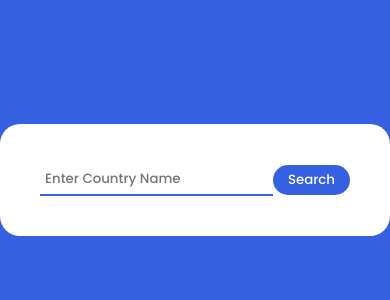
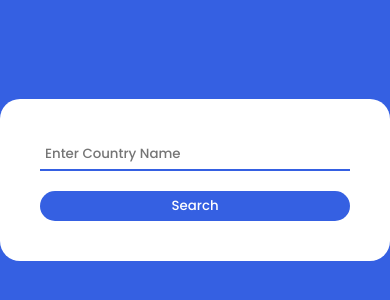
Before and after one commit to redaali1997/countries-api, a plain HTML site: page index.html in a window 390 px wide. Shown: the part 242-542 px from the top of the page. Drawn offline with Linux system fonts and the light colour scheme.

Commit message:
Fix some styles

```diff
--- a/script.js
+++ b/script.js
@@ -8,6 +8,7 @@ container = document.querySelector('.container');
 searchForm.addEventListener('submit', function (e) {
     e.preventDefault();
     userInput = searchInput.value;
+    userInput = userInput.trim()
     if (userInput) {
         fetch(`https://restcountries.com/v3.1/name/${userInput}?fullText=true`)
         .then((response) => response.json())
--- a/style.css
+++ b/style.css
@@ -89,3 +89,19 @@ body {
 #countryName {
     text-align: center;
 }
+
+@media (max-width: 480px) {
+    .formInputs{
+        flex-direction: column;
+    }
+    #searchInput {
+        width: 100%;
+    }
+    #searchBtn{
+        margin-top: 20px;
+        width: 100%;
+    }
+    #content {
+        line-height: 1.5em;
+    }
+}
```
